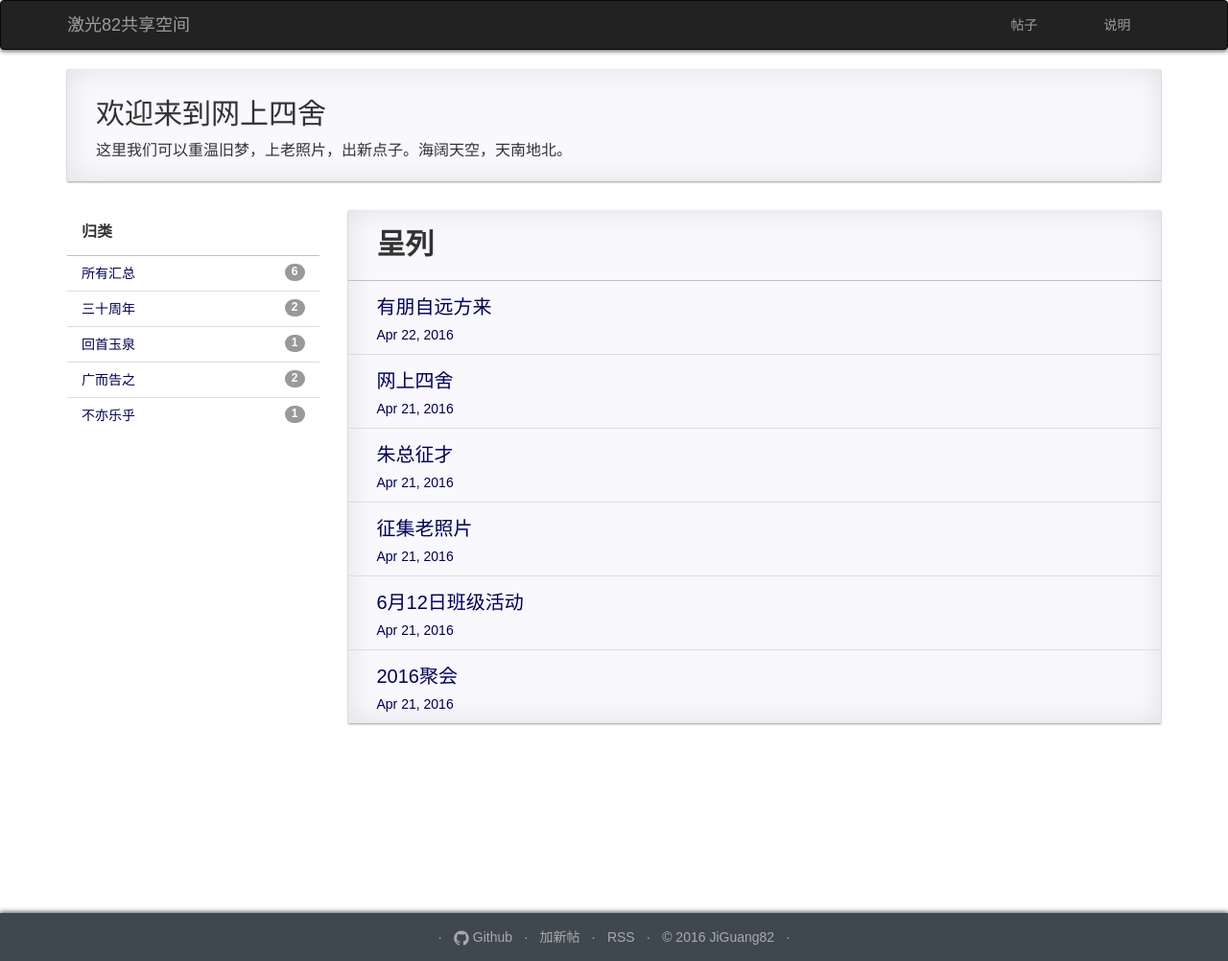
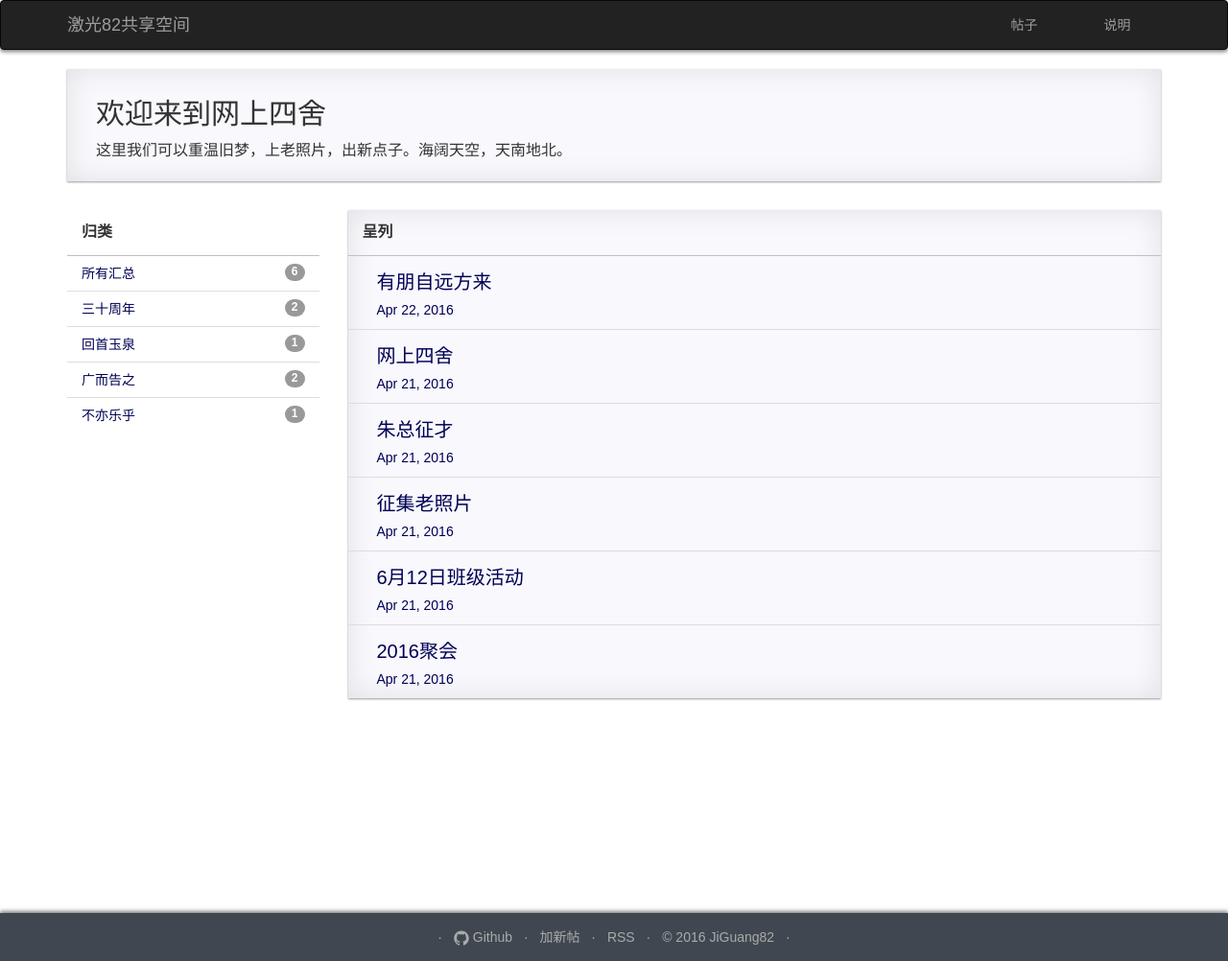
Before and after one commit to jiguang82/jiguang82, a Jekyll site: the page built from index.md, in a window 1280 px wide. Shown: the whole page at 96% size. Built offline with Jekyll 4.4.1, drawn with Linux system fonts in a browser that asks for light colours.

Commit message:
Update frontpage.html

```diff
--- a/_layouts/frontpage.html
+++ b/_layouts/frontpage.html
@@ -30,8 +30,9 @@ layout: default
   </div>
   <div class="col-sm-9">
     <div class="post-area ">
-	  <div class="post-list-header">
-	  	呈列
+	  <!--div class="post-list-header"-->
+      	  <div class="categories-list-header">
+      	    呈列
 	  </div>
       <div class="post-list-body">
         <div class="all-posts" post-cate="All">
```
